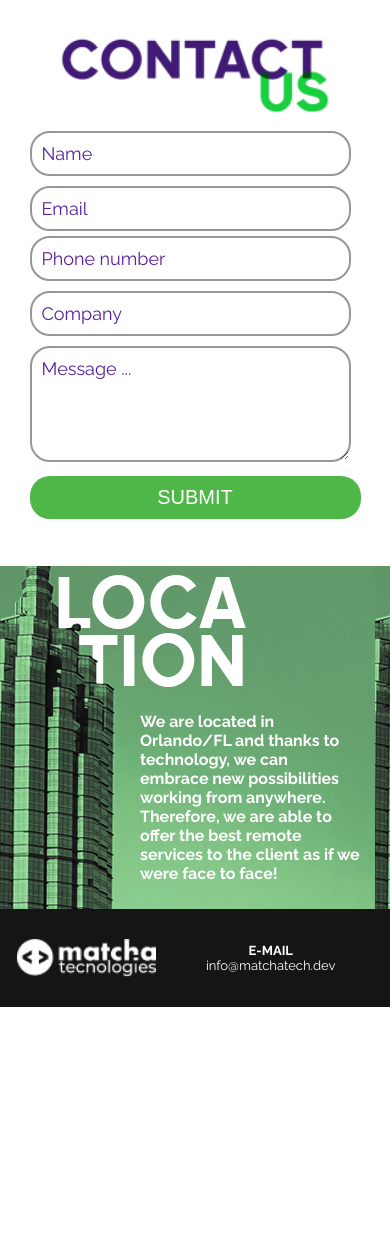
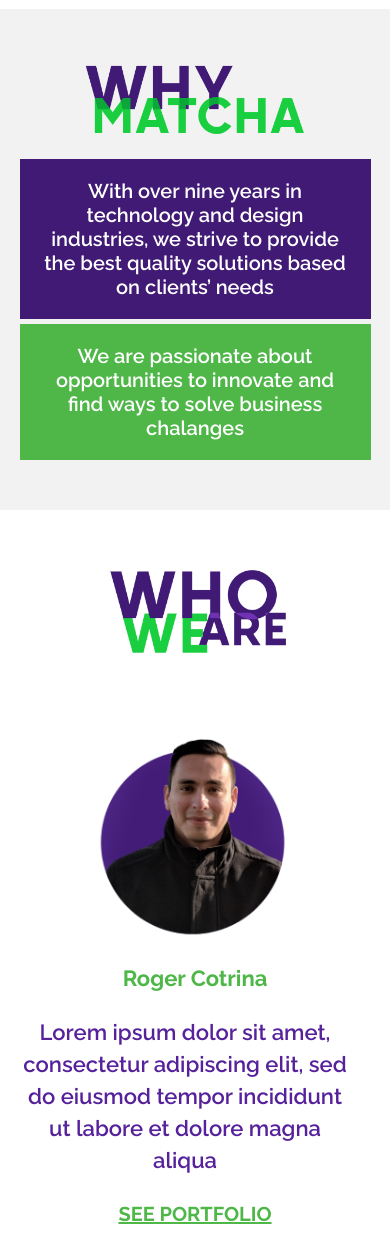
Before and after one commit to rocoto-tech/matchaTechnologies, a website built with Parcel: page index.pug in a window 390 px wide. Shown: the part 160-1395 px from the top of the page. Before the commit the page ends 1167 px from the top, so only its background shows below. Built offline with nearby package versions, Linux system fonts and the light colour scheme.

Commit message:
rsponsive whymatcha

```diff
--- a/index.pug
+++ b/index.pug
@@ -15,6 +15,7 @@
 		h1 MATCHA TECHNOLOGIES
 		h2 Landing page
 		include includes/mixins.pug
+		//- ------------------------------- services ------------------------------- -//
 		section.services.container
 			img.centerimg(src="img/services.png", alt="title services")
 			.services__box
@@ -22,6 +23,7 @@
 				+sbox('Frontend Web', 'Beautifully websites to bring ideas to life','img/services1.png')
 				+sbox('Product Desing', 'Creation of intuitive and functional software that is easy to use','img/services1.png')
 				+sbox('Branding', 'We provide logo design and branding guidelines','img/services1.png')
+		//- ------------------------------ why matcha ------------------------------ -//
 		section.whymatcha.container
 			img.centerimg(src="img/why.png", alt="title why matcha")
 			.whymatcha__box.centerimg
@@ -30,8 +32,9 @@
 				div
 					p We are passionate about opportunities to innovate and find ways to solve business chalanges
 				img(src="img/why1.png", alt="image why matcha")
+		//- ------------------------------- whoweare ------------------------------- -//
 		section.whoare.container
-			img.centerimg(src="img/who.png", alt="title who we are")
+			img.centerimg(src="img/who.png", alt="title who we are" )
 			.whoare__box
 				.whoare__box__perfil
 					img(src="img/who1.png", alt="Roger cotrina")
@@ -45,8 +48,9 @@
 						h3 Roger Cotrina
 						p Lorem ipsum dolor sit amet, consectetur adipiscing elit, sed do eiusmod tempor incididunt ut labore et dolore magna aliqua
 						a(href="#") SEE PORTFOLIO
+		//- -------------------------------- contact ------------------------------- -//
 		section.contact.container
-			img.centerimg(src="img/contact.png", alt="title contact" srcset="img/contactv2.png 320w" sizes="(max-width: 600px)")
+			img.centerimg(src="img/contact.png", alt="title contact" )
 			.contact__box
 				div
 					input(type="text" placeholder="Name")
@@ -57,10 +61,12 @@
 
 				textarea(rows="4" cols="50" placeholder="Message ...")
 				button SUBMIT
+		//- ------------------------------- location ------------------------------- -//
 		section.location
 			p We are located in Orlando/FL and thanks to technology, we can embrace new possibilities working from anywhere. Therefore, we are able to offer the best remote services to the client as if we were face to face!
+		//- -------------------------------- footer -------------------------------- -//
 		footer
-			img(src="img/matchalogo.png", alt="matcha technologies logo" srcset="img/matchalogo1.png 320w" sizes="(max-width: 600px)")
+			img( alt="matcha technologies logo"  src="img/matchalogo.png")
 			img(src="img/line.png", alt="line")
 			div
 				p E-MAIL
--- a/responsive.sass
+++ b/responsive.sass
@@ -9,13 +9,43 @@
     display: none
   /* ------------------------------- why matcha ------------------------------- */
   .whymatcha
-    display: none
+    img
+      width: 230px
+    &__box
+      display: grid
+      grid-template-columns: 1fr
+      font-size: 20px
+      p
+        margin: 20px
+
+      div:nth-child(1)
+        width: 100%
+        padding: 0px
+        margin-bottom: 5px
+        margin-top: 20px
+      div:nth-child(2)
+        width: 100%
+        padding: 0px
+      img
+        display: none
+
   /* ------------------------------- who we are ------------------------------- */
   .whoare
-    display: none
+    img
+      width: 200px
+    &__box
+      grid-template-columns: 1fr
+      text-align: center
+      &__perfil
+        display: block
+        img
+          display: block
+          margin: auto
+
   /* --------------------------------- contact -------------------------------- */
   .contact
-
+    img
+      width: 230px
     &__box
       padding: 0 10px
 
@@ -64,5 +94,6 @@
       font-weight: 700
     img
       margin-right: 50px
+      width: 114px
     img:nth-child(2)
       display: none
```
